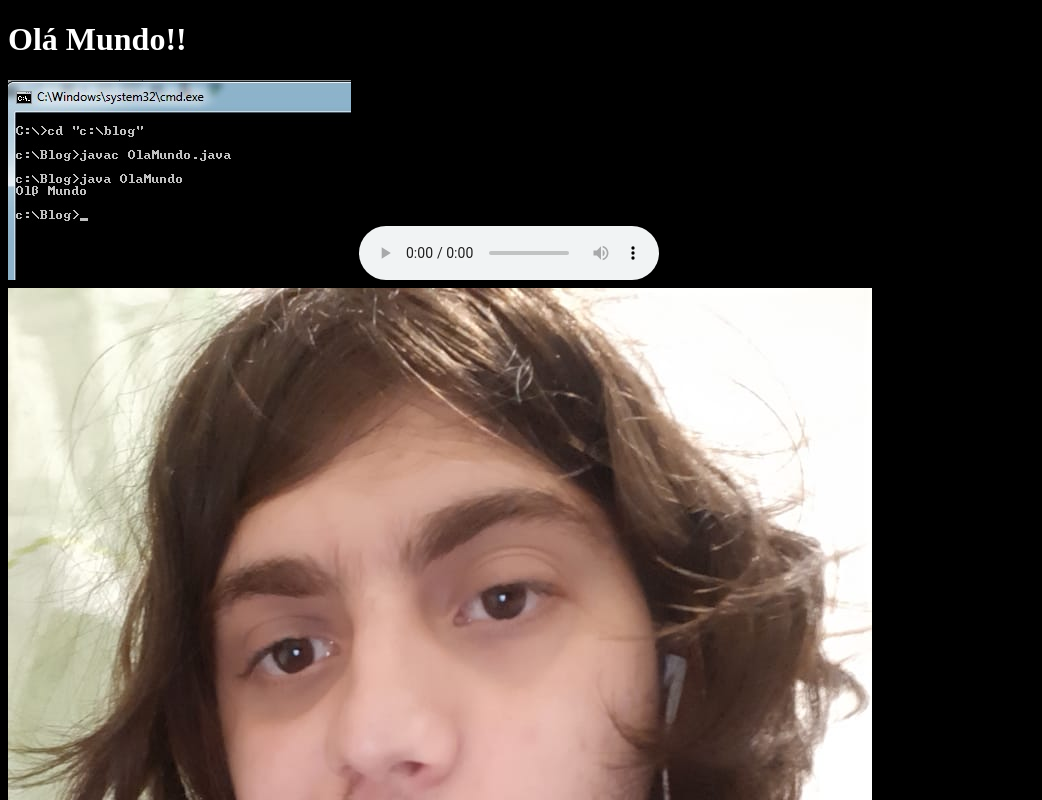
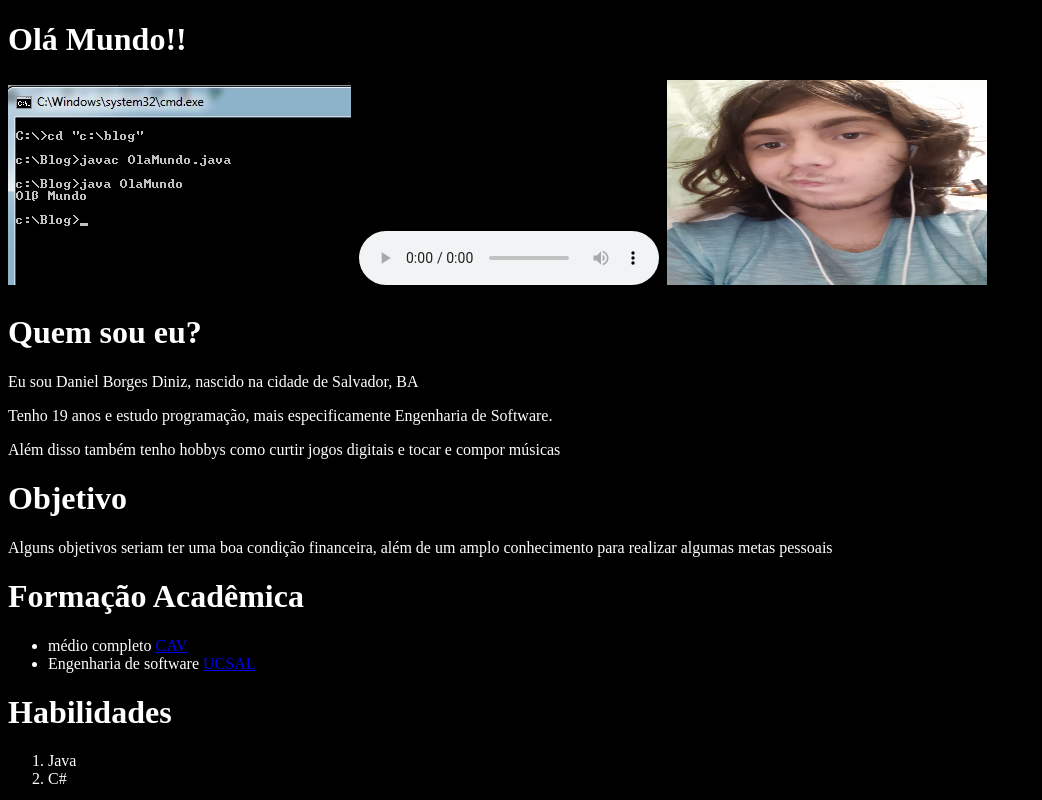
Before and after one commit to DanielBorgesDiniz/danieldinizpage.github.io, a plain HTML site: page index.html in a window 1280 px wide. Shown: the top 800 px of the page, without its empty margins (0-1042 px from the left). Drawn offline with Linux system fonts and the light colour scheme.

Commit message:
Update index.html

```diff
--- a/index.html
+++ b/index.html
@@ -18,7 +18,7 @@
             <audio src= "let's groove.mp3" preload="auto" controls autoplay></audio>
 
 
-            <img src="eu.jpg" alt="Imagem de minha pessoa">
+            <img src="eu.jpg" alt="Imagem de minha pessoa" width="320" height="205" />
 
         <h1>Quem sou eu?</h1>
 
```
